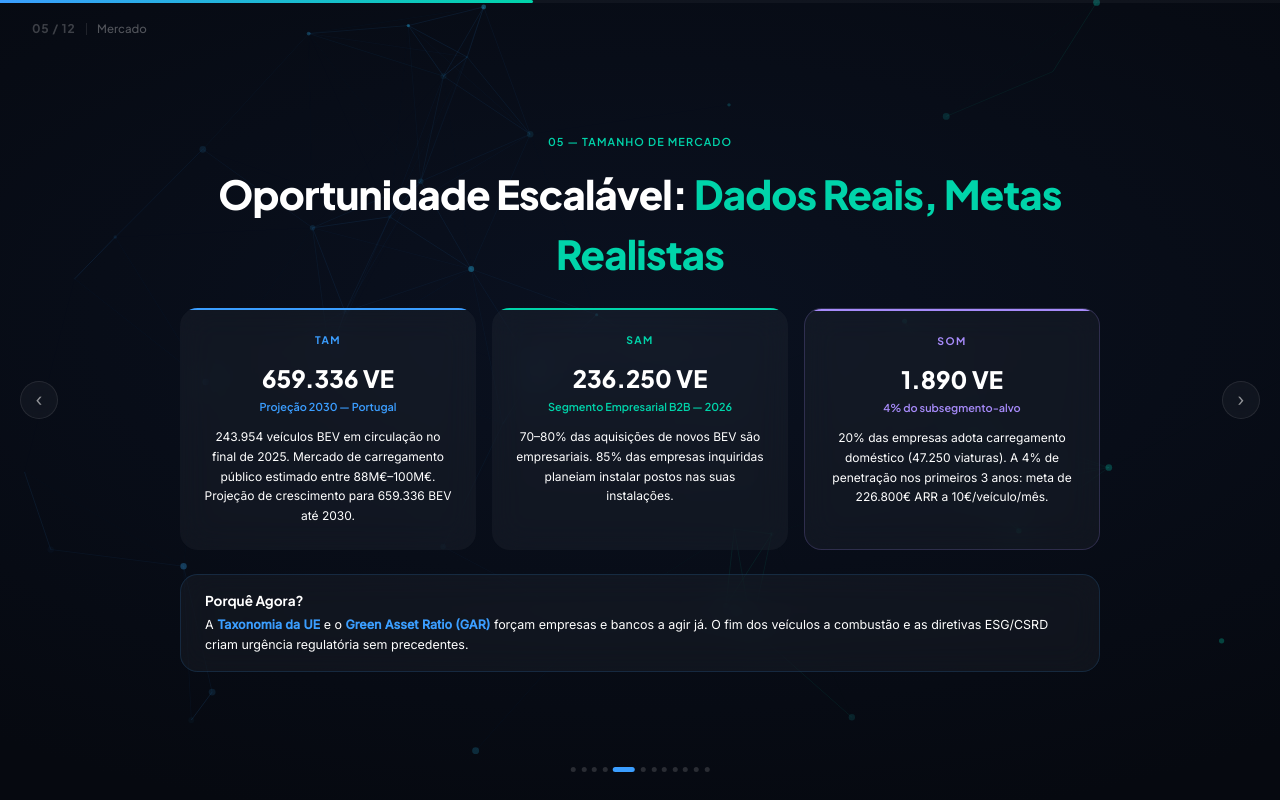
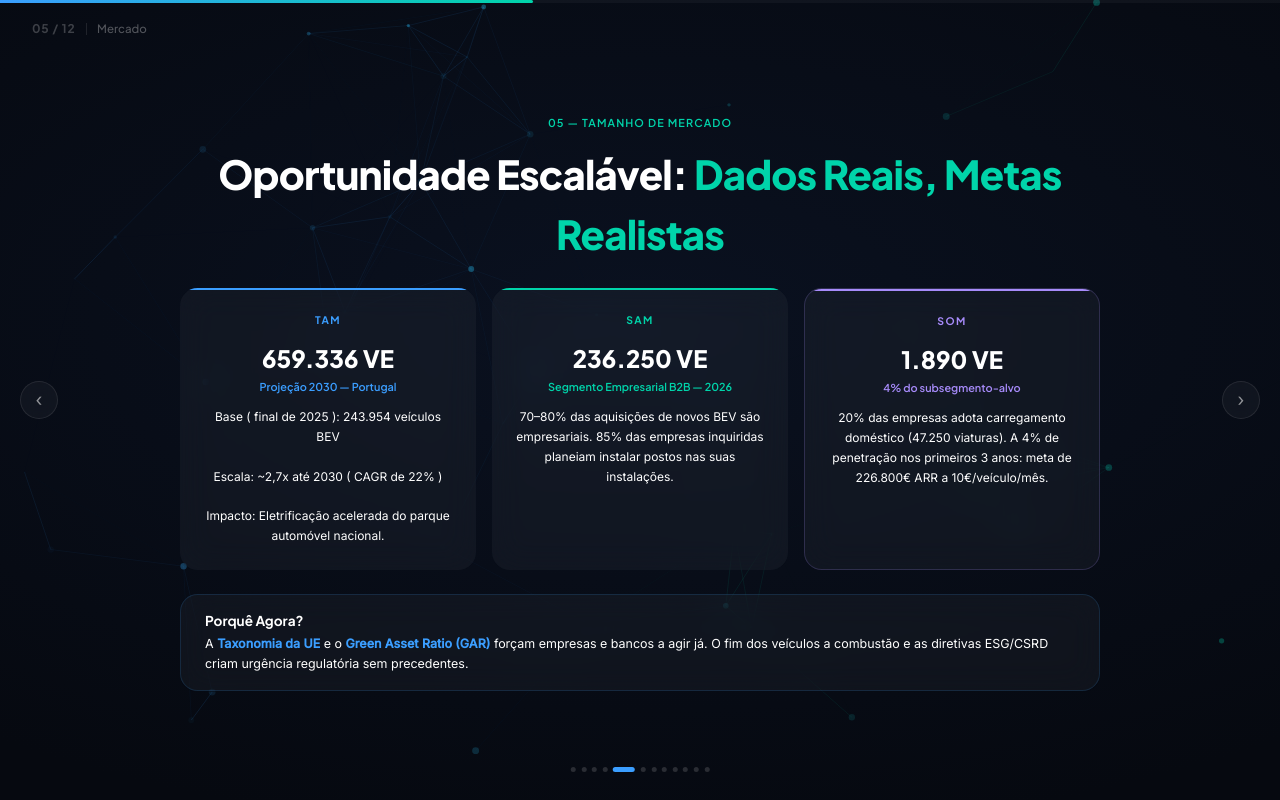
Before and after one commit to Fraviuh/ReVecta, a React (Vite) app: page / in a window 1280 px wide. Both pictures are taken after a click on the button 632 px from the left and 769 px from the top of the page. Built offline with nearby package versions, Linux system fonts and the light colour scheme; the HTML template or start-up script is replaced by a standard one.

Commit message:
Update TAM copy on page 05

```diff
--- a/src/App.tsx
+++ b/src/App.tsx
@@ -378,7 +378,7 @@ function S5() {
       label: "TAM", name: "Mercado Endereçável Total", color: BLUE,
       value: "659.336 VE",
       sub: "Projeção 2030 — Portugal",
-      desc: "243.954 veículos BEV em circulação no final de 2025. Mercado de carregamento público estimado entre 88M€–100M€. Projeção de crescimento para 659.336 BEV até 2030.",
+      desc: "Base ( final de 2025 ): 243.954 veículos BEV\n\nEscala: ~2,7x até 2030 ( CAGR de 22% )\n\nImpacto: Eletrificação acelerada do parque automóvel nacional.",
     },
     {
       label: "SAM", name: "Mercado Útil Disponível", color: TEAL,
@@ -410,7 +410,7 @@ function S5() {
             <div style={{ fontSize: "0.65rem", fontWeight: 700, letterSpacing: "0.14em", textTransform: "uppercase", color: m.color, fontFamily: "'Plus Jakarta Sans',sans-serif", marginBottom: "0.75rem" }}>{m.label}</div>
             <div style={{ fontFamily: "'Plus Jakarta Sans',sans-serif", fontWeight: 800, fontSize: "1.5rem", color: "#fff", marginBottom: "0.2rem" }}>{m.value}</div>
             <div style={{ fontSize: "0.68rem", color: m.color, fontWeight: 600, marginBottom: "0.75rem", fontFamily: "'Plus Jakarta Sans',sans-serif" }}>{m.sub}</div>
-            <p style={{ margin: 0, fontSize: "0.75rem", color: "#ffffff", lineHeight: 1.65 }}>{m.desc}</p>
+            <p style={{ margin: 0, fontSize: "0.75rem", color: "#ffffff", lineHeight: 1.65, whiteSpace: "pre-line" }}>{m.desc}</p>
           </Card>
         ))}
       </div>
```
